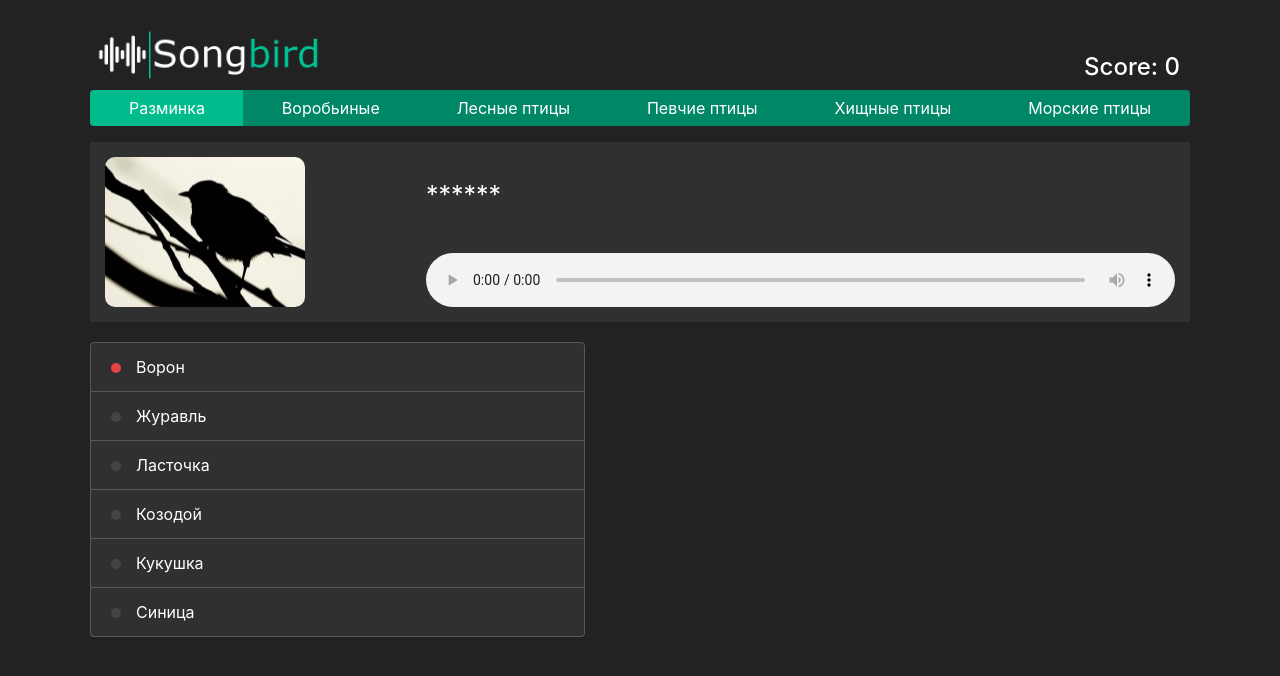
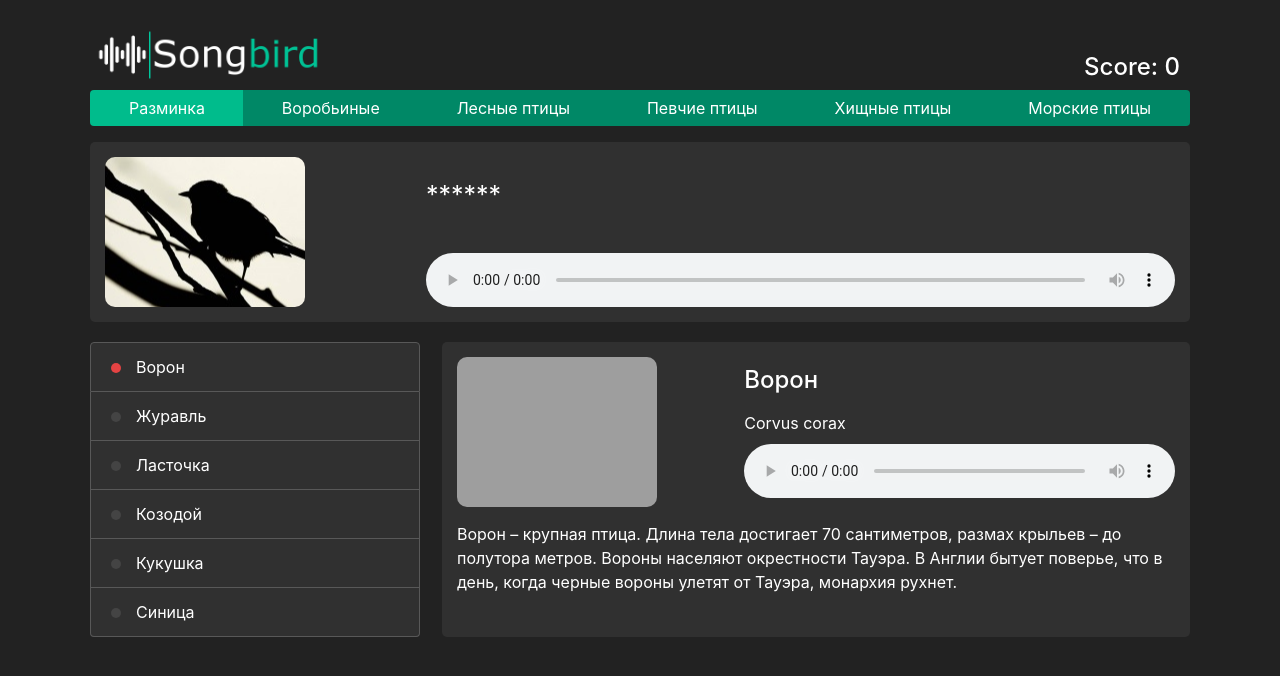
Before and after one commit to ezzum/songbird, a React app: page / in a window 1280 px wide. Both pictures are taken after a click on the item "Ворон". Built offline with nearby package versions, Linux system fonts and the light colour scheme; grey boxes are pictures that could not be loaded.

Commit message:
feat: add description block

```diff
--- a/src/app/app.css
+++ b/src/app/app.css
@@ -7,3 +7,7 @@ body {
     color: #fff;
     padding: 0 50px;
 }
+.bottom-block {
+    display: flex;
+    justify-content: space-between;
+}
--- a/src/app/app.js
+++ b/src/app/app.js
@@ -3,6 +3,7 @@ import birdData from '../data/birdsData';
 import Header from '../header/header';
 import Question from '../question/question';
 import OptionsBlock from '../options/options-block';
+import Description from '../descriptions/description';
 import './app.css';
 
 class App extends Component {
@@ -17,12 +18,16 @@ class App extends Component {
             {label: 'Морские птицы', data: birdData[5], active: false, id: 6},
         ],
         birdId: Math.floor(Math.random() * 6) + 1,
-        levelWin: false
+        levelWin: false,
+        currentId: 0
     }
 
     activeLevel = this.state.itemPagination.filter((elem) => elem.active);
 
     checkIds = (id) => {
+        this.setState({
+            currentId: id
+        })
         if (this.state.birdId === id && !this.state.levelWin) {
             this.setState({
                 levelWin: true
@@ -42,6 +47,9 @@ class App extends Component {
                     getIdClick = {(id) => this.checkIds(id)}
                     birdId = {this.state.birdId}
                     levelWin = {this.state.levelWin}/>
+                    <Description
+                    currentId = {this.state.currentId}
+                    activeLevel = {this.activeLevel[0].data}/>
                 </div>
                 {console.log(this.state)}
             </div>
--- /dev/null
+++ b/src/descriptions/description.css
@@ -0,0 +1,29 @@
+.description {
+    width: 68%;
+    background-color: #303030;
+    padding: 15px;
+    border-radius: 5px;
+}
+.descrip-top {
+    width: 100%;
+    display: flex;
+    justify-content: space-between;
+    margin-bottom: 15px;
+}
+.descrip-top-right {
+    width: 60%;
+    display: flex;
+    flex-direction: column;
+    justify-content: space-evenly;
+}
+.descrip-image {
+    width: 200px;
+    height: 150px;
+    background-position: center;
+    background-size: cover;
+    background-repeat: no-repeat;
+    border-radius: 10px;
+}
+.hide {
+    display: none;
+}
--- /dev/null
+++ b/src/descriptions/description.js
@@ -0,0 +1,43 @@
+import React from 'react';
+import ReactAudioPlayer from 'react-audio-player';
+import './description.css';
+
+const Description = ({currentId, activeLevel}) => {
+
+    const [currentItem] = activeLevel.filter((elem) => elem.id === currentId);
+    let descripTopClassName = 'descrip-top hide';
+    let nameBird = '';
+    let nameBirdLat = '';
+    let text = 'Послушайте плеер. Выберите птицу из списка';
+    let src = '';
+    let image = {
+        backgroundImage: ''
+    };
+
+    if (currentItem) {
+        descripTopClassName = 'descrip-top';
+        nameBird = currentItem.name;
+        nameBirdLat = currentItem.species;
+        text = currentItem.description;
+        src = currentItem.audio;
+        image.backgroundImage = `url(${currentItem.image})`;
+    }
+
+    return (
+        <div className = 'description'>
+            <div className = {descripTopClassName}>
+                <div className = 'descrip-image' style = {image}></div>
+                <div className = 'descrip-top-right'>
+                    <h4 className = 'descrip-name'>{nameBird}</h4>
+                    <div className = 'descrip-name-lat'>{nameBirdLat}</div>
+                    <ReactAudioPlayer
+                    src = {src}
+                    controls/>
+                </div>
+            </div>
+            <div className = "descrip-text">{text}</div>
+        </div>
+    );
+}
+
+export default Description;
--- a/src/options/options-block.css
+++ b/src/options/options-block.css
@@ -2,7 +2,7 @@
     margin-top: 20px;
 }
 .options-block {
-    width: 45%;
+    width: 30%;
 }
 .list-group-item {
     background-color: #303030;
--- a/src/question/question.css
+++ b/src/question/question.css
@@ -4,6 +4,7 @@
     justify-content: space-between;
     background-color: #303030;
     padding: 15px;
+    border-radius: 5px;
 }
 .quest-info {
     width: 70%;
```
